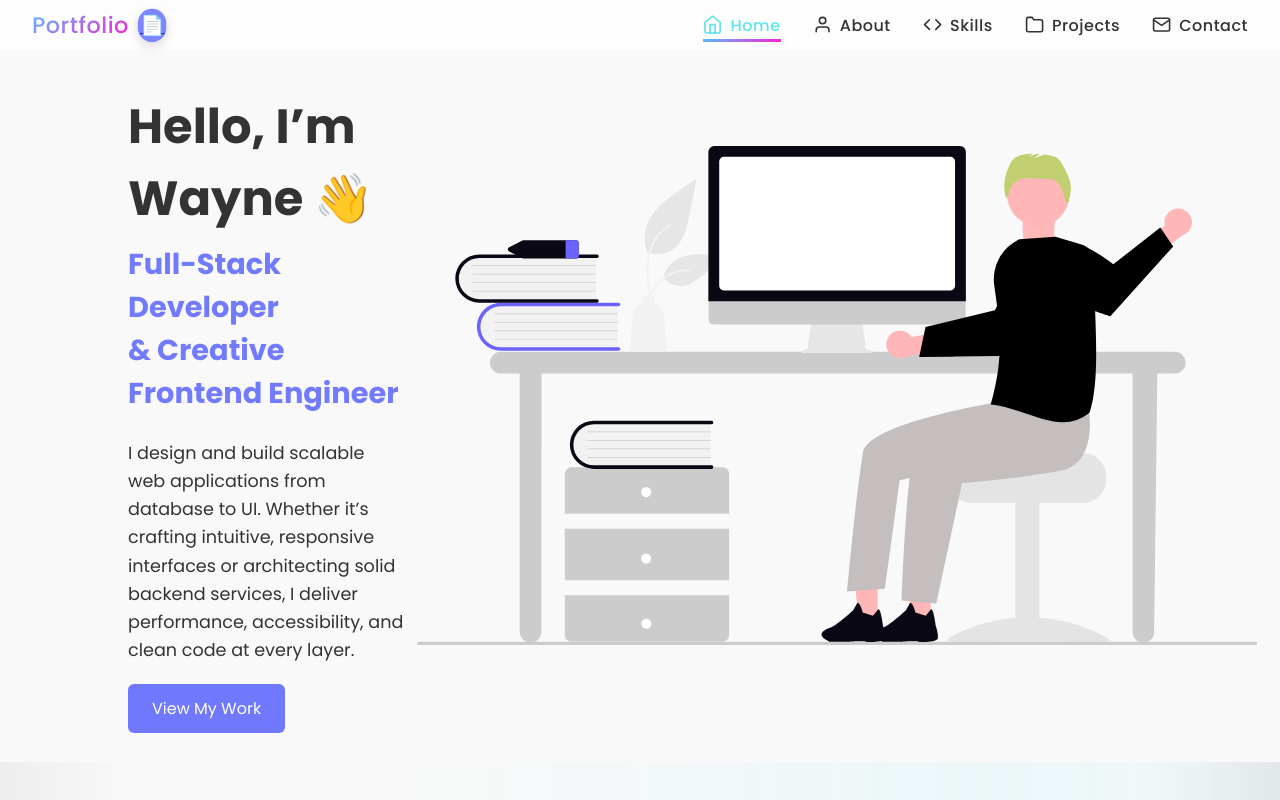
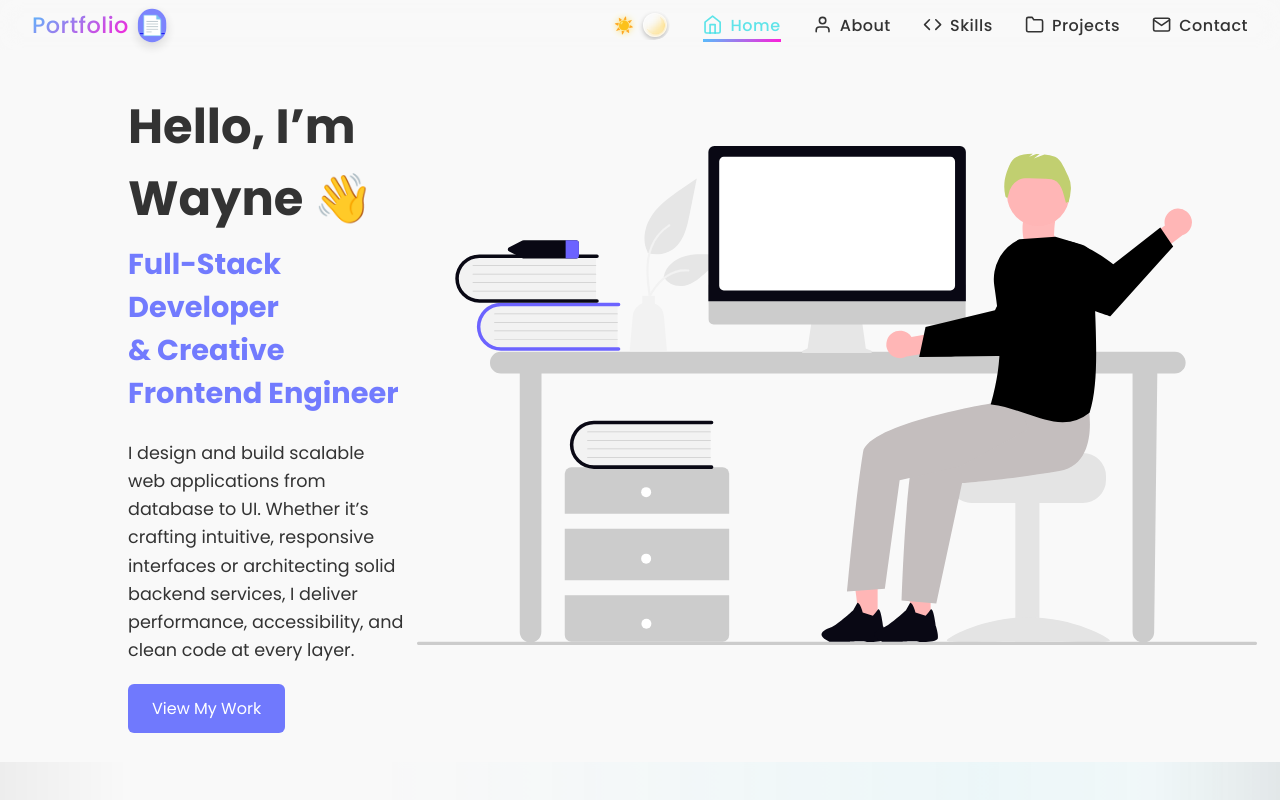
Before and after one commit to WayneMacMavis/Portfolio, a React (Create React App) app: page /#home in a window 1280 px wide. Shown: the top 800 px of the page. Built offline with nearby package versions, Linux system fonts and the light colour scheme.

Commit message:
Dark Mode

```diff
--- a/src/App.scss
+++ b/src/App.scss
@@ -9,7 +9,7 @@
 body {
   position: relative;
   font-family: 'Inter', sans-serif;
-  background: var(--navbar-bg-solid);
+  background: var(--brand-color-3);
   color: #fff;
 }
 
--- a/src/components/NavBar.jsx
+++ b/src/components/NavBar.jsx
@@ -5,6 +5,7 @@ import logo from "../Assets/nav_icon.svg";
 import useScrollProgress from "../hooks/useScrollProgress";
 import DownloadCvBtn from "../components/DownloadCvBtn";
 import { HERO_FADE_RANGE } from "../config";
+import useThemeToggle from '../hooks/useThemeToggle';
 import '../styles/NavBar.scss';
 
 // Config
@@ -17,13 +18,36 @@ const NAV_LINKS = [
 ];
 
 // Motion variants
-const overlayVariants = { hidden: { opacity: 0 }, visible: { opacity: 1, transition: { duration: 0.25 } }, exit: { opacity: 0, transition: { duration: 0.2 } } };
-const mobileMenuContainer = { hidden: {}, visible: { transition: { staggerChildren: 0.1, delayChildren: 0.15 } }, exit: { transition: { staggerChildren: 0.05, staggerDirection: -1 } } };
-const mobileLogoVariants = { hidden: { opacity: 0, y: -10, rotate: -5 }, visible: { opacity: 1, y: 0, rotate: 0, transition: { type: "spring", stiffness: 300, damping: 20 } } };
-const mobileLinkVariants = { hidden: { opacity: 0, y: 20 }, visible: { opacity: 1, y: 0, transition: { type: "spring", stiffness: 300, damping: 20 } } };
-const desktopLinksContainer = { hidden: {}, visible: { transition: { staggerChildren: 0.08, delayChildren: 0.4 } } };
-const desktopLinkItem = { hidden: { opacity: 0, y: -10 }, visible: { opacity: 1, y: 0, transition: { type: "spring", stiffness: 300, damping: 20 } } };
-const logoVariants = { hidden: { opacity: 0, y: -10, rotate: -5 }, visible: { opacity: 1, y: 0, rotate: 0, transition: { type: "spring", stiffness: 300, damping: 20 } } };
+const overlayVariants = {
+  hidden: { opacity: 0 },
+  visible: { opacity: 1, transition: { duration: 0.25 } },
+  exit: { opacity: 0, transition: { duration: 0.2 } }
+};
+const mobileMenuContainer = {
+  hidden: {},
+  visible: { transition: { staggerChildren: 0.1, delayChildren: 0.15 } },
+  exit: { transition: { staggerChildren: 0.05, staggerDirection: -1 } }
+};
+const mobileLogoVariants = {
+  hidden: { opacity: 0, y: -10, rotate: -5 },
+  visible: { opacity: 1, y: 0, rotate: 0, transition: { type: "spring", stiffness: 300, damping: 20 } }
+};
+const mobileLinkVariants = {
+  hidden: { opacity: 0, y: 20 },
+  visible: { opacity: 1, y: 0, transition: { type: "spring", stiffness: 300, damping: 20 } }
+};
+const desktopLinksContainer = {
+  hidden: {},
+  visible: { transition: { staggerChildren: 0.08, delayChildren: 0.4 } }
+};
+const desktopLinkItem = {
+  hidden: { opacity: 0, y: -10 },
+  visible: { opacity: 1, y: 0, transition: { type: "spring", stiffness: 300, damping: 20 } }
+};
+const logoVariants = {
+  hidden: { opacity: 0, y: -10, rotate: -5 },
+  visible: { opacity: 1, y: 0, rotate: 0, transition: { type: "spring", stiffness: 300, damping: 20 } }
+};
 
 // Reusable Nav Link Component
 function NavLinkItem({ name, Icon, active, onClick, variants }) {
@@ -58,6 +82,8 @@ export default function NavBar() {
 
   const toggleMenu = () => setIsOpen(prev => !prev);
   const closeMenu = () => setIsOpen(false);
+
+   const { theme, toggleTheme } = useThemeToggle();
 
   // Attach homeRef after mount
   useEffect(() => {
@@ -104,7 +130,7 @@ export default function NavBar() {
         }
       },
       {
-        threshold: Array.from({ length: 21 }, (_, i) => i / 20), // 0.0 → 1.0 in 0.05 steps
+        threshold: Array.from({ length: 21 }, (_, i) => i / 20),
         rootMargin: "-15% 0px -55% 0px"
       }
     );
@@ -141,7 +167,8 @@ export default function NavBar() {
       animate={{ y: 0, opacity: 1 }}
       transition={{ duration: 0.5, ease: "easeOut" }}
     >
-      {/* Brand (desktop) */}
+      {/* Left side */}
+      <div className="nav-left">
         <motion.a
           href="#home"
           className="navbar__brand"
@@ -150,10 +177,65 @@ export default function NavBar() {
           animate="visible"
         >
           <span className='logo'>Portfolio</span>
-          <DownloadCvBtn></DownloadCvBtn>
+          <DownloadCvBtn />
         </motion.a>
+      </div>
 
-      {/* Desktop Nav with ripple */}
+  <button
+        id="theme-toggle"
+        className={`theme-toggle ${theme}-mode`}
+        aria-label="Toggle theme"
+        type="button"
+        onClick={toggleTheme}
+      >
+        <motion.span
+          className="icon sun"
+          aria-hidden="true"
+          animate={{
+            scale: theme === 'light' ? [1, 1.2, 1] : 1
+          }}
+          transition={{
+            duration: 0.25,
+            times: [0, 0.5, 1],
+            ease: "easeOut"
+          }}
+        >
+          ☀️
+        </motion.span>
+
+        <motion.span
+          className="icon moon"
+          aria-hidden="true"
+          animate={{
+            scale: theme === 'dark' ? [1, 1.2, 1] : 1
+          }}
+          transition={{
+            duration: 0.25,
+            times: [0, 0.5, 1],
+            ease: "easeOut"
+          }}
+        >
+          🌙
+        </motion.span>
+
+      <motion.span
+  className="toggle-knob"
+  aria-hidden="true"
+  animate={{ x: theme === 'light' ? 30 : 0 }}
+  transition={{
+    type: "spring",
+    stiffness: 200, // lower stiffness = softer spring
+    damping: 20,    // lower damping = more glide
+    mass: 0.5,      // slightly heavier feel
+    duration: 0.5   // ensures it doesn't snap instantly
+  }}
+/>
+      </button>
+
+
+      {/* Right side */}
+      <div className="nav-right">
+        {/* Desktop Nav */}
         <motion.ul
           className="nav-links"
           variants={desktopLinksContainer}
@@ -181,6 +263,7 @@ export default function NavBar() {
         >
           <span></span><span></span><span></span>
         </button>
+      </div>
 
       {/* Mobile Menu */}
       <AnimatePresence>
@@ -202,14 +285,17 @@ export default function NavBar() {
               exit="exit"
             >
               {/* Mobile logo intro */}
-              <motion.li variants={mobileLogoVariants} style={{ marginBottom: '1.5rem' }}>
+              <motion.li
+                variants={mobileLogoVariants}
+                style={{ marginBottom: '1.5rem' }}
+              >
                 <a href="#home" onClick={closeMenu} className="navbar__brand">
                   <img src={logo} alt="Portfolio logo" className="navbar__icon" />
                   <span className='logo'>Portfolio</span>
                 </a>
               </motion.li>
 
-              {/* Mobile links ripple after logo */}
+              {/* Mobile links */}
               {NAV_LINKS.map(({ name, icon: Icon }) => (
                 <motion.li key={name} variants={mobileLinkVariants}>
                   <NavLinkItem
--- /dev/null
+++ b/src/hooks/useThemeToggle.js
@@ -0,0 +1,19 @@
+import { useState, useEffect } from 'react';
+
+export default function useThemeToggle() {
+  const [theme, setTheme] = useState(() => {
+    return localStorage.getItem('theme') || 'light';
+  });
+
+  useEffect(() => {
+    // Apply theme to <html> so [data-theme="dark"] works
+    document.documentElement.setAttribute('data-theme', theme);
+    localStorage.setItem('theme', theme);
+  }, [theme]);
+
+  const toggleTheme = () => {
+    setTheme(prev => (prev === 'light' ? 'dark' : 'light'));
+  };
+
+  return { theme, toggleTheme };
+}
--- a/src/styles/NavBar.scss
+++ b/src/styles/NavBar.scss
@@ -127,6 +127,71 @@
     }
   }
 
+  /* NEW: Flex placeholders so toggle stays centered */
+.nav-left,
+.nav-right {
+  flex: 1 1 0;
+  display: flex;
+  align-items: center;
+}
+
+.nav-right {
+  justify-content: flex-end; /* ✅ pushes nav links to the far right */
+}
+
+
+  /* NEW: Theme toggle button */
+.theme-toggle {
+  position: relative;
+  display: inline-flex;
+  align-items: center;
+  justify-content: space-between;
+  width: 60px;
+  height: 30px;
+  background: var(--brand-color-3);
+  border-radius: 999px;
+  border: none;
+  padding: 0 4px;
+  cursor: pointer;
+  overflow: hidden;
+  gap: 10px;
+
+  .icon {
+    position:relative;
+    font-size: 1rem;
+    z-index: 1;
+    transition: text-shadow 0.3s ease;
+  }
+
+  .toggle-knob {
+    position: absolute;
+    top: 3px;
+    left: 3px;
+    width: 24px;
+    height: 24px;
+    background: rgba(255, 255, 255, 0.25);
+    backdrop-filter: blur(4px);
+    -webkit-backdrop-filter: blur(4px);
+    border-radius: 50%;
+    border: 1px solid rgba(255, 255, 255, 0.4);
+    box-shadow: 0 2px 5px rgba(0,0,0,0.25);
+    z-index: 2;
+  }
+
+  &.light-mode {
+    .sun { text-shadow: 0 0 6px var(--accent-sun, #ffdd55); }
+  }
+
+  &.dark-mode {
+    .moon { text-shadow: 0 0 6px var(--accent-moon, #88ccff); }
+  }
+}
+
+
+
+
+
+
   /* Hamburger */
   .menu-toggle {
     --bar-w: 28px;
@@ -185,8 +250,8 @@
     width: 100%;
     display: flex;
     flex-direction: column;
-  justify-content: center;   /* keep the stack vertically centered */
-  align-items: center;       /* center the column horizontally */
+    justify-content: center;
+    align-items: center;
     gap: 1.25rem;
     z-index: 1000;
     list-style: none;
@@ -196,16 +261,15 @@
     li {
       width: 100%;
       display: flex;
-    justify-content: center; /* keeps the link block centered */
+      justify-content: center;
+
       .nav-link {
         font-size: 2rem;
         color: var(--text-color-light);
-
-    /* Fixed-width column for consistent left edge */
         width: min(90vw, 165px);
         display: flex;
         align-items: center;
-    justify-content: flex-start; /* left-align icon + text inside the block */
+        justify-content: flex-start;
         text-align: left;
         gap: 1rem;
         padding-left: 0.5rem;
@@ -249,7 +313,7 @@
     display: flex !important;
   }
   .mobile-menu-links .nav-link::after {
-    transition-delay: 0.12s; /* starts just after text fade-in */
+    transition-delay: 0.12s;
   }
 }
 
--- a/src/styles/_variables.scss
+++ b/src/styles/_variables.scss
@@ -60,9 +60,25 @@ $font-body: "Inter", sans-serif;
 
 /* Dark Mode (future) */
 [data-theme="dark"] {
-  --navbar-bg-solid: rgba(13, 17, 23, 0.85);
-  --navbar-bg-gradient: linear-gradient(135deg, rgba(108, 99, 255, 0.2), rgba(255, 101, 132, 0.2));
-  --navbar-border: rgba(255, 255, 255, 0.1);
-  --text-color: #f5f5f5;
-  --bg-color: #0d1117;
+  /* Brand colors */
+  --brand-gradient: linear-gradient(140deg, rgba(67, 184, 252, 0.9), rgba(255, 0, 212, 0.89));
+  --brand-gradient-2: linear-gradient(-45deg, rgba(249, 249, 249), rgba(249, 249, 249));
+  --brand-color-1: rgba(75, 87, 255, 0.781);
+  --brand-color-2: rgba(183, 0, 255, 0.781);
+  --brand-color-3: rgb(0, 0, 0);
+  --brand-color-3-opacity: rgba(0, 0, 0, 0.822);
+  --accent-color: rgba(183, 59, 255, 0.781);
+
+   /* Text colors */
+  --text-color: #333;
+  --text-color-light: #fff;
+  --text-color-secondary: #ccc;
+
+  /* Fonts */
+  --font-family-base: 'Poppins', sans-serif;
+  --font-family-heading: 'Poppins', sans-serif;
+  --font-family-nav: 'Inter', sans-serif;
+
+  /* Buttons */
+  --button-color: rgba(228, 39, 203, 0.911);
 }
```
Lines whose indentation alone changed are shown as unchanged.
